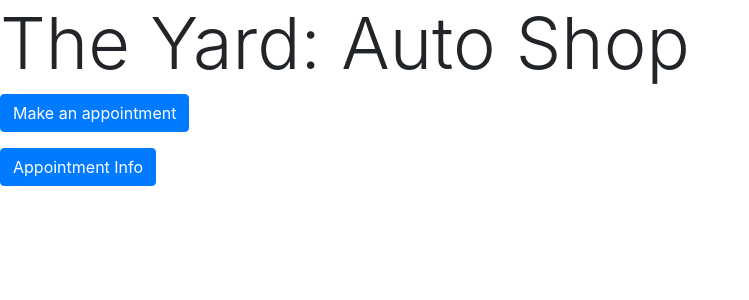
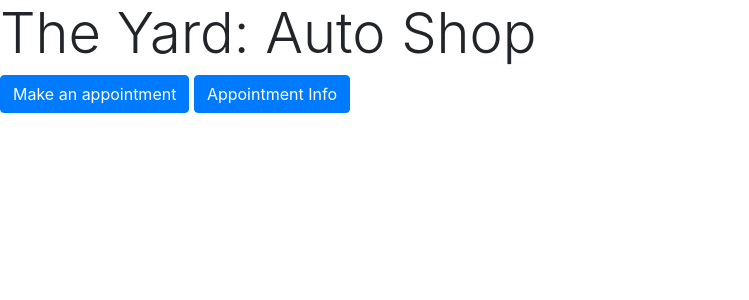
Before and after one commit to athicus/Flask_Project2, a Flask app: page / in a window 1280 px wide. Shown: the top 300 px of the page, without its empty margins (0-749 px from the left). Run offline with Flask 3, Linux system fonts and the light colour scheme; some libraries are stand-ins or nearby versions.

Commit message:
Update home.htm

```diff
--- a/templates/home.htm
+++ b/templates/home.htm
@@ -10,11 +10,9 @@
 
 <body>
     <title>The Yard: Auto Shop</title>
-    <h3 class="display-3">The Yard: Auto Shop</h3>
+    <h3 class="display-4">The Yard: Auto Shop</h3>
     <p>
         <a href="/register" class="btn btn-primary">Make an appointment</a>
-    </p>
-    <p>
         <a href="/info" class="btn btn-primary">Appointment Info</a>
     </p>
 </body>
```
